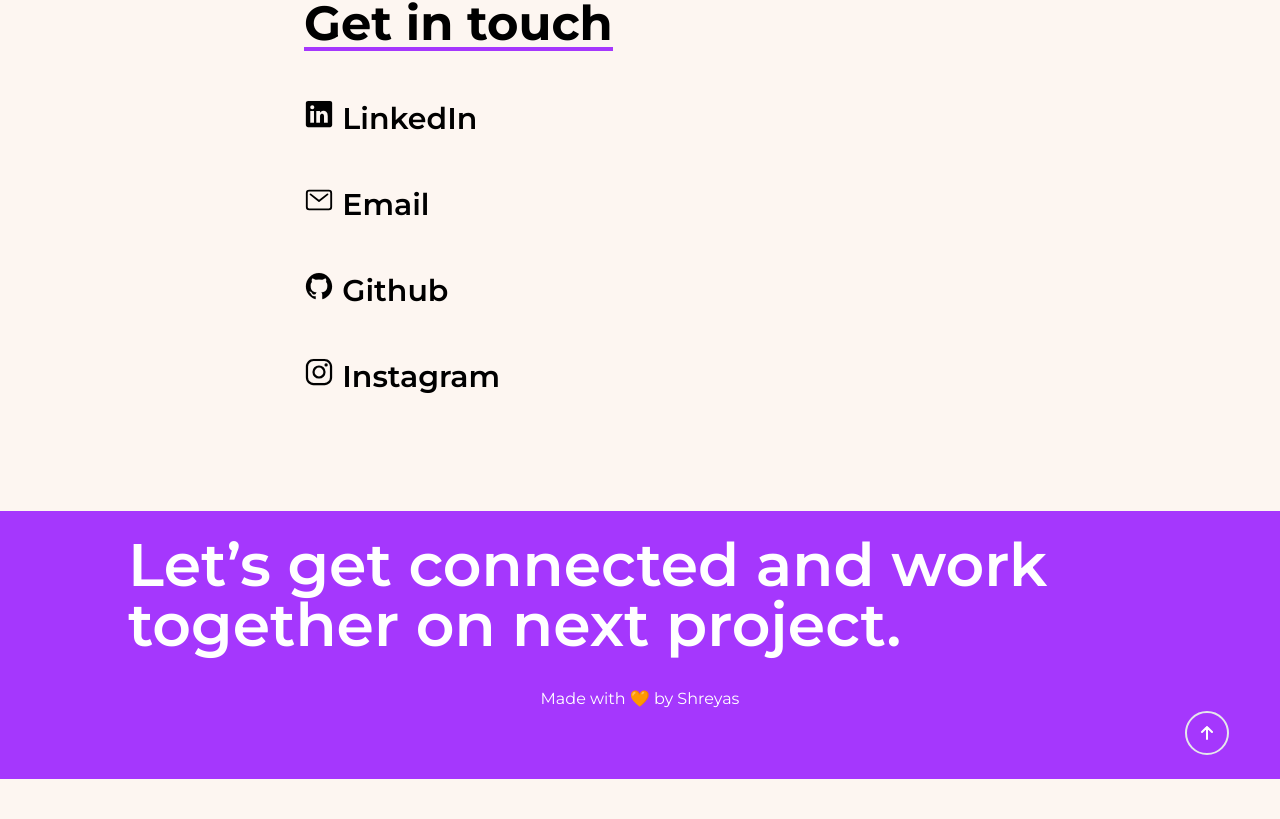
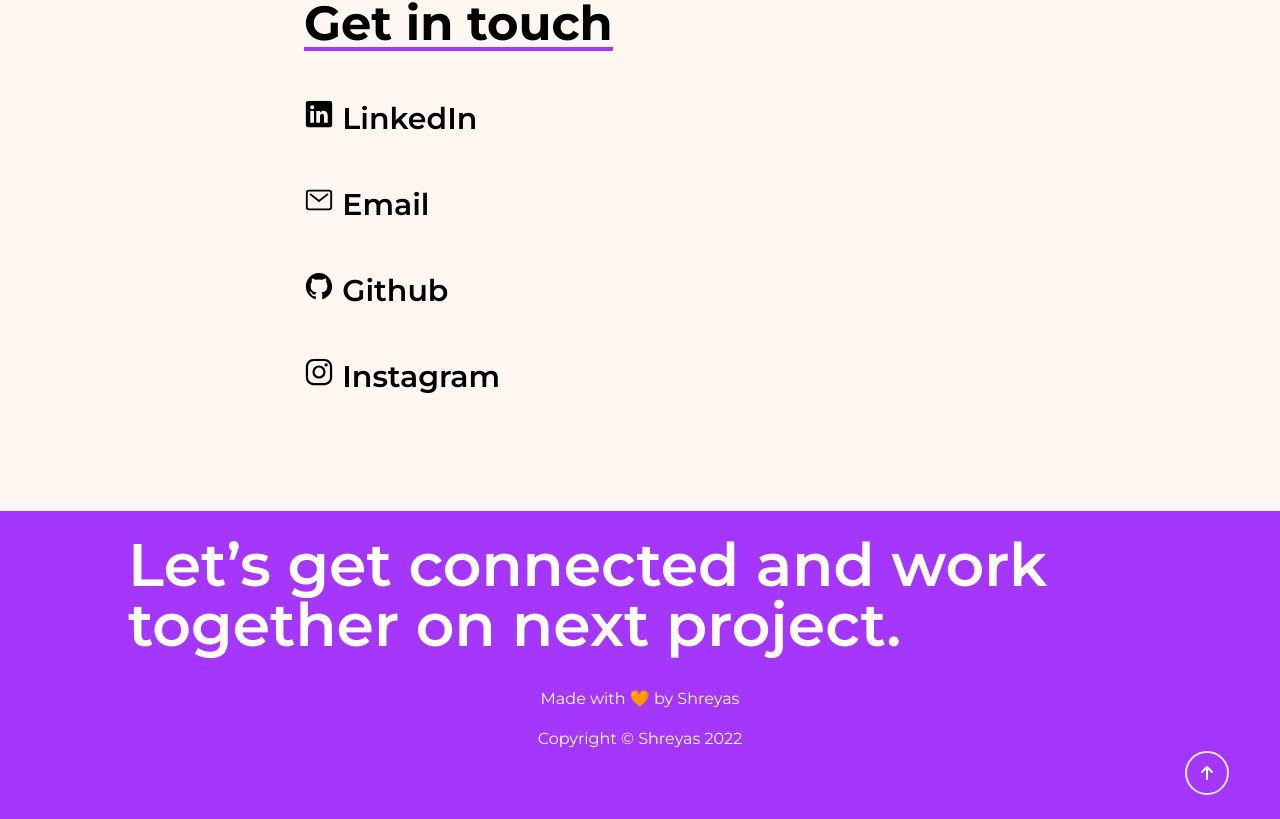
Before and after one commit to ShreyasVithalkar09/portfolio-website, a React (Create React App) app: page / in a window 1280 px wide. Shown: the part 2829-3648 px from the top of the page. Before the commit the page ends 3608 px from the top, so only its background shows below. Built offline with nearby package versions, Linux system fonts and the light colour scheme.

Commit message:
added copyright

```diff
--- a/src/components/Footer.jsx
+++ b/src/components/Footer.jsx
@@ -1,6 +1,9 @@
 import React from "react";
 
 const Footer = () => {
+  const date = new Date();
+  let year = date.getFullYear();
+
   const scrollToTop = () => {
     window.scrollTo({
       top: 0,
@@ -13,7 +16,8 @@ const Footer = () => {
         <h2 className="text-3xl md:text-5xl lg:text-6xl font-semibold mb-8">
           Let’s get connected and work together on next project.
         </h2>
-        <p className="text-center">Made with 🧡 by Shreyas</p>
+        <p className="text-center mb-4">Made with 🧡 by Shreyas</p>
+        <p className="text-center ">Copyright &#169; Shreyas {year}</p>
       </footer>
       <div className="scroll-to-top flex  justify-end w-[92%] mx-auto">
         <div
```
